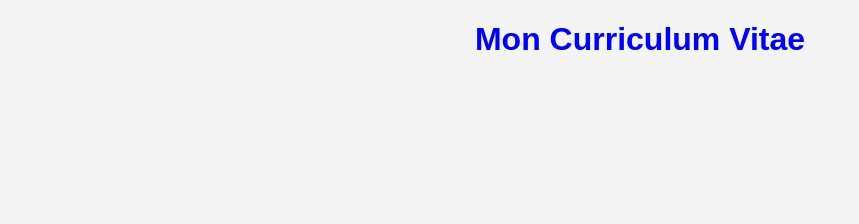
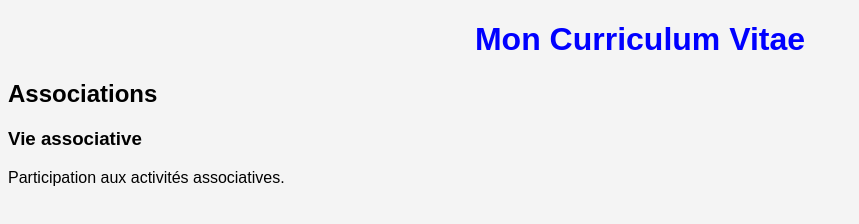
Before and after one commit to fordhil/mon-cv, a plain HTML site: page index.html in a window 1280 px wide. Shown: the whole page, without its empty margins (0-859 px from the left). Drawn offline with Linux system fonts and the light colour scheme.

Commit message:
mise en place de la section associations

```diff
--- a/index.html
+++ b/index.html
@@ -12,5 +12,12 @@
 
     <h1>Mon Curriculum Vitae</h1>
 
+        <section id="associations">
+    <h2>Associations</h2>
+
+    <h3>Vie associative</h3>
+    <p>Participation aux activités associatives.</p>
+</section>
+
 </body>
 </html>
```
